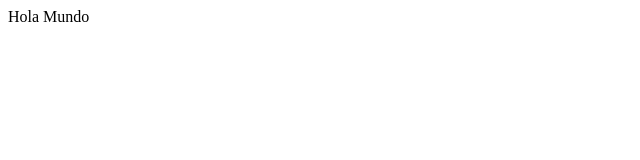
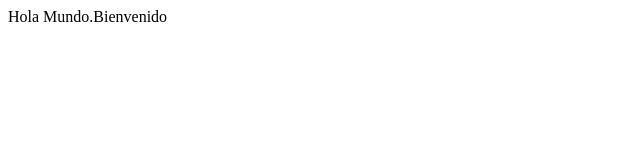
Before and after one commit to Anavarrsal/Archivos-HTML-en-Ubuntu-Tarea-3, a plain HTML site: page index.html in a window 1280 px wide. Shown: the whole page, without its empty margins (0-640 px from the left). Drawn offline with Linux system fonts and the light colour scheme.

Commit message:
Segunda version de index.html.Añadida palabra Bienvenido

```diff
--- a/index.html
+++ b/index.html
@@ -6,6 +6,6 @@
 		<title>GitHub en ubuntu</title>
 	</head>
 	<body>
-		Hola Mundo
+		Hola Mundo.Bienvenido
 	</body>
 </html>
```
